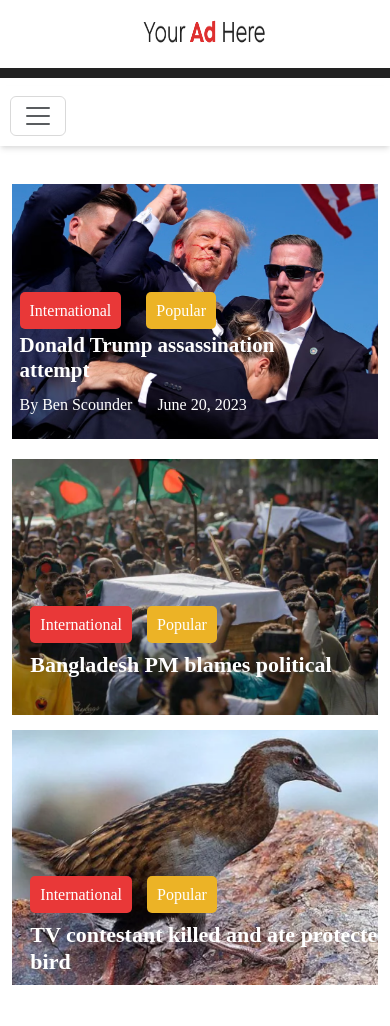
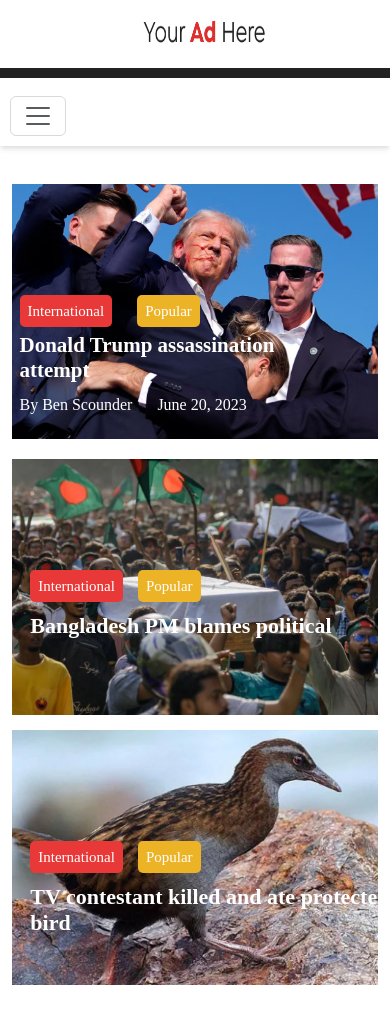
Before and after one commit to emondesigner/News-portal-1, a plain HTML site: page index.html in a window 390 px wide. Shown: the part 74-1100 px from the top of the page. Drawn offline with Linux system fonts and the light colour scheme.

Commit message:
three type responsive

```diff
--- a/assets/css/responsive.css
+++ b/assets/css/responsive.css
@@ -568,7 +568,21 @@ h4.tittle {
 #hero_area .hero_area-blog{
   margin-bottom: 20px;
 }
-
+#hero_area .hero_area-blog-two .img .overlay {
+  position: absolute;
+  top:45%;
+  left: 5%;
+  height: 100%;
+  width: 100%;
+}
+.hero_area_btn_pink {
+  padding: 8px;
+  font-size: 15px;
+}
+.hero_area_btn_yellow {
+  padding: 8px;
+  font-size: 15px;
+}
 /* ----------------------LEFT SIDE VAR SECTION START---------------------- */
 #news_upload .post-upload-content .lis_item ul {
  display: flex;
```
